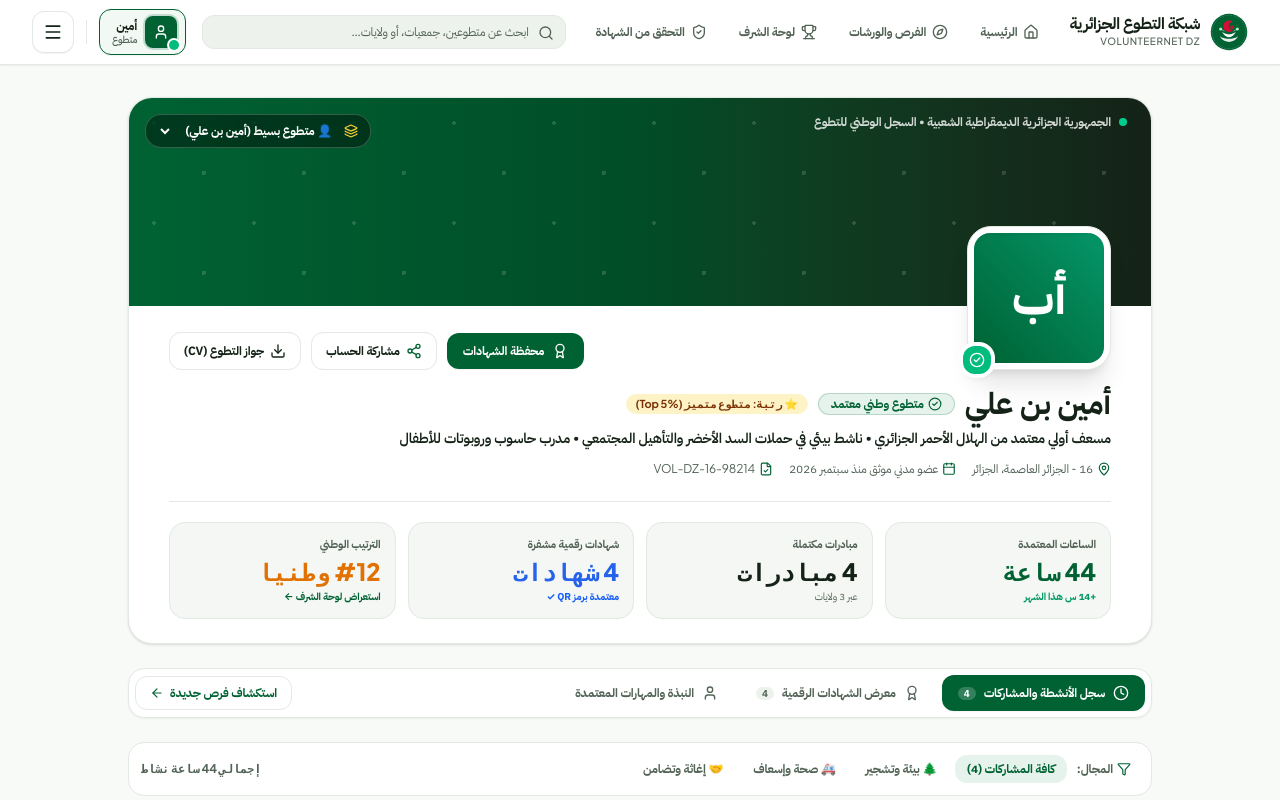
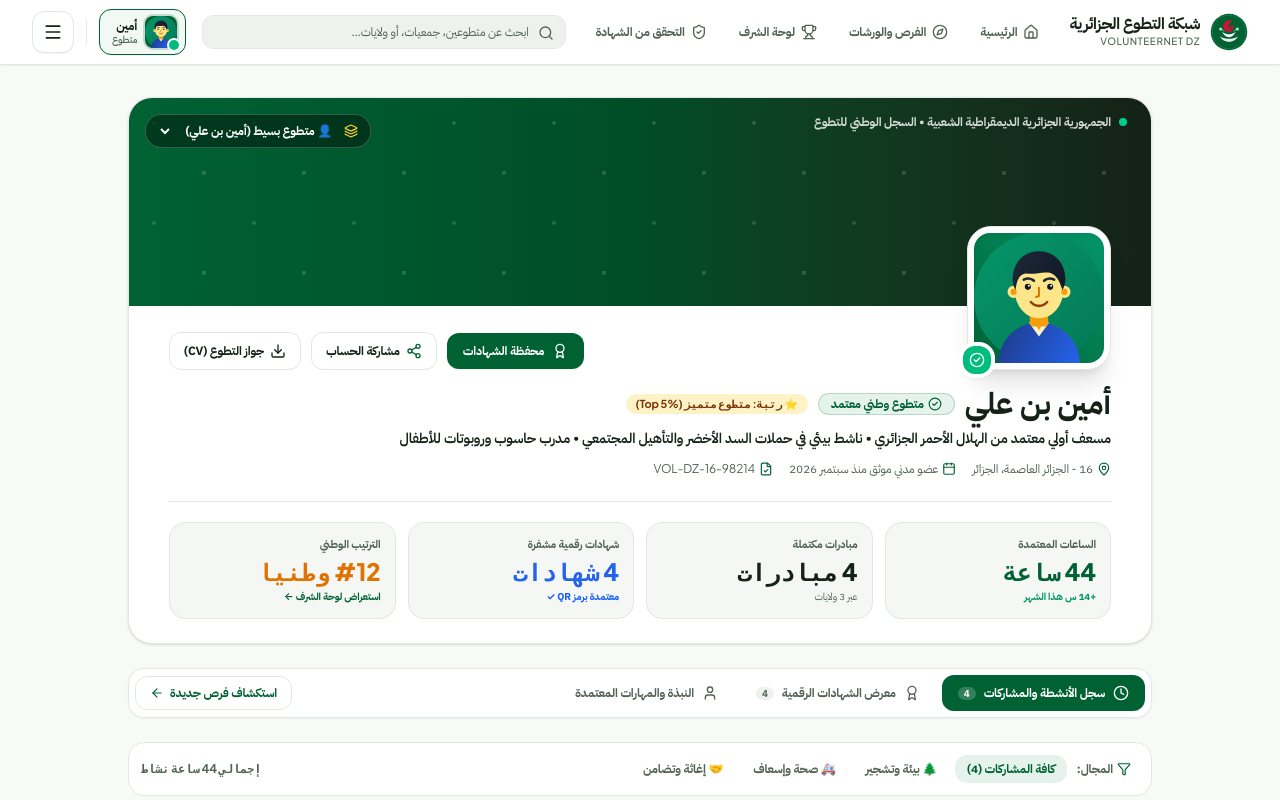
Before and after one commit to zaki-mj/VolunteerNet, a React (Vite) app: page /profile in a window 1280 px wide. Shown: the top 800 px of the page. Built offline with nearby package versions, Linux system fonts and the light colour scheme; a web font is replaced by a local one.

Commit message:
feat: replace initials with generic male and female illustrated vector avatars

```diff
--- /dev/null
+++ b/src/components/common/UserAvatar.tsx
@@ -0,0 +1,189 @@
+import React from 'react';
+
+// Gender detector from Algerian Arabic names
+export const isFemaleName = (name?: string): boolean => {
+  if (!name) return false;
+  const femaleKeywords = [
+    'مريم', 'فاطمة', 'ليلى', 'سارة', 'خديجة', 'أنيسة', 'نسرين',
+    'إيمان', 'رانية', 'سهام', 'أسماء', 'مروى', 'نادية', 'أميرة', 'شيماء',
+    'هاجر', 'سلمى', 'خولة', 'لمياء', 'حنان', 'أحلام', 'ريم', 'ياسمين',
+    'دنيا', 'بشرى', 'سميرة', 'منال', 'هدى', 'فتيحة', 'هبة', 'وفاء',
+    'نجوى', 'ملاك', 'صبرينة', 'بسمة', 'كوثر', 'سلوى', 'زينب', 'فايزة',
+    'إكرام', 'نوال', 'سعاد', 'ابتسام', 'كنزة', 'وسيلة', 'زهية', 'نرجس',
+    'وردة', 'خالدة', 'إيناس', 'عفاف', 'حورية', 'صفية', 'عائشة', 'سهيلة',
+    'نجاة', 'دلال', 'صباح', 'فوزية', 'سليمة', 'جميلة', 'فضيلة', 'راوية',
+    'حسناء', 'غانية', 'حسينة', 'سعيدة', 'عتيقة'
+  ];
+  return femaleKeywords.some((fn) => name.includes(fn));
+};
+
+export const MaleAvatarSvg: React.FC<{ className?: string }> = ({ className = 'w-full h-full' }) => (
+  <svg
+    viewBox="0 0 128 128"
+    fill="none"
+    xmlns="http://www.w3.org/2000/svg"
+    className={className}
+    role="img"
+    aria-label="Male Avatar"
+  >
+    <defs>
+      <linearGradient id="male-bg-grad" x1="0" y1="0" x2="128" y2="128" gradientUnits="userSpaceOnUse">
+        <stop stopColor="#059669" />
+        <stop offset="1" stopColor="#047857" />
+      </linearGradient>
+      <linearGradient id="male-shirt-grad" x1="24" y1="90" x2="104" y2="128" gradientUnits="userSpaceOnUse">
+        <stop stopColor="#1e3a8a" />
+        <stop offset="1" stopColor="#2563eb" />
+      </linearGradient>
+      <linearGradient id="male-hair-grad" x1="36" y1="16" x2="92" y2="52" gradientUnits="userSpaceOnUse">
+        <stop stopColor="#1f2937" />
+        <stop offset="1" stopColor="#111827" />
+      </linearGradient>
+    </defs>
+
+    {/* Background Circle */}
+    <circle cx="64" cy="64" r="64" fill="url(#male-bg-grad)" />
+
+    {/* Shoulders & Shirt */}
+    <path
+      d="M24 128C24 105.909 41.9086 88 64 88C86.0914 88 104 105.909 104 128H24Z"
+      fill="url(#male-shirt-grad)"
+    />
+    <path d="M54 88L64 102L74 88H54Z" fill="#fef3c7" />
+    <path d="M64 96L60 88H68L64 96Z" fill="#f59e0b" />
+
+    {/* Neck */}
+    <rect x="55" y="74" width="18" height="18" rx="4" fill="#f59e0b" />
+
+    {/* Head & Face */}
+    <ellipse cx="64" cy="56" rx="24" ry="28" fill="#fde68a" />
+
+    {/* Ears */}
+    <circle cx="39" cy="58" r="6" fill="#fde68a" />
+    <circle cx="89" cy="58" r="6" fill="#fde68a" />
+    <circle cx="39" cy="58" r="3" fill="#f59e0b" />
+    <circle cx="89" cy="58" r="3" fill="#f59e0b" />
+
+    {/* Modern Haircut */}
+    <path
+      d="M38 46C38 30 48 18 64 18C80 18 90 30 90 46C90 49 89 53 87 56C84 46 80 40 73 39C67 38 60 41 53 40C46 39 42 45 41 56C39 53 38 49 38 46Z"
+      fill="url(#male-hair-grad)"
+    />
+
+    {/* Eyebrows */}
+    <path d="M49 46C53 44 57 45 59 47" stroke="#1f2937" strokeWidth="2.5" strokeLinecap="round" />
+    <path d="M79 46C75 44 71 45 69 47" stroke="#1f2937" strokeWidth="2.5" strokeLinecap="round" />
+
+    {/* Eyes */}
+    <circle cx="53" cy="53" r="3" fill="#111827" />
+    <circle cx="75" cy="53" r="3" fill="#111827" />
+    <circle cx="54" cy="52" r="1" fill="#ffffff" />
+    <circle cx="76" cy="52" r="1" fill="#ffffff" />
+
+    {/* Nose */}
+    <path d="M64 54V62L61 63" stroke="#d97706" strokeWidth="2" strokeLinecap="round" strokeLinejoin="round" />
+
+    {/* Friendly Smile */}
+    <path d="M56 68C60 73 68 73 72 68" stroke="#92400e" strokeWidth="2.5" strokeLinecap="round" />
+  </svg>
+);
+
+export const FemaleAvatarSvg: React.FC<{ className?: string }> = ({ className = 'w-full h-full' }) => (
+  <svg
+    viewBox="0 0 128 128"
+    fill="none"
+    xmlns="http://www.w3.org/2000/svg"
+    className={className}
+    role="img"
+    aria-label="Female Avatar"
+  >
+    <defs>
+      <linearGradient id="female-bg-grad" x1="0" y1="0" x2="128" y2="128" gradientUnits="userSpaceOnUse">
+        <stop stopColor="#0d9488" />
+        <stop offset="1" stopColor="#0f766e" />
+      </linearGradient>
+      <linearGradient id="female-shirt-grad" x1="24" y1="90" x2="104" y2="128" gradientUnits="userSpaceOnUse">
+        <stop stopColor="#7c3aed" />
+        <stop offset="1" stopColor="#a855f7" />
+      </linearGradient>
+      <linearGradient id="female-hair-grad" x1="32" y1="18" x2="96" y2="92" gradientUnits="userSpaceOnUse">
+        <stop stopColor="#312e81" />
+        <stop offset="0.5" stopColor="#1e1b4b" />
+        <stop offset="1" stopColor="#3730a3" />
+      </linearGradient>
+    </defs>
+
+    {/* Background Circle */}
+    <circle cx="64" cy="64" r="64" fill="url(#female-bg-grad)" />
+
+    {/* Hair / Hijab Flow Silhouette */}
+    <path
+      d="M32 64C32 38 46 22 64 22C82 22 96 38 96 64C96 82 92 102 88 116H40C36 102 32 82 32 64Z"
+      fill="url(#female-hair-grad)"
+    />
+
+    {/* Shoulders & Collar */}
+    <path
+      d="M24 128C24 105.909 41.9086 88 64 88C86.0914 88 104 105.909 104 128H24Z"
+      fill="url(#female-shirt-grad)"
+    />
+
+    {/* Neck */}
+    <rect x="55" y="74" width="18" height="18" rx="4" fill="#f59e0b" />
+
+    {/* Face */}
+    <ellipse cx="64" cy="58" rx="21" ry="25" fill="#fde68a" />
+
+    {/* Front Hair Arch */}
+    <path
+      d="M44 52C46 36 54 32 64 32C74 32 82 36 84 52C79 46 72 43 64 43C56 43 49 46 44 52Z"
+      fill="#1e1b4b"
+    />
+
+    {/* Earrings */}
+    <circle cx="43" cy="62" r="3" fill="#fbbf24" />
+    <circle cx="85" cy="62" r="3" fill="#fbbf24" />
+
+    {/* Eyebrows */}
+    <path d="M50 49C54 47 58 48 59 50" stroke="#312e81" strokeWidth="2.2" strokeLinecap="round" />
+    <path d="M78 49C74 47 70 48 69 50" stroke="#312e81" strokeWidth="2.2" strokeLinecap="round" />
+
+    {/* Eyes with Eyelashes */}
+    <circle cx="54" cy="55" r="3" fill="#1e1b4b" />
+    <circle cx="74" cy="55" r="3" fill="#1e1b4b" />
+    <circle cx="55" cy="54" r="1" fill="#ffffff" />
+    <circle cx="75" cy="54" r="1" fill="#ffffff" />
+    <path d="M51 53L49 51" stroke="#312e81" strokeWidth="1.5" strokeLinecap="round" />
+    <path d="M77 53L79 51" stroke="#312e81" strokeWidth="1.5" strokeLinecap="round" />
+
+    {/* Nose */}
+    <path d="M64 56V62L62 63" stroke="#d97706" strokeWidth="1.8" strokeLinecap="round" strokeLinejoin="round" />
+
+    {/* Cheerful Smile */}
+    <path d="M56 69C60 74 68 74 72 69" stroke="#be185d" strokeWidth="2.5" strokeLinecap="round" />
+  </svg>
+);
+
+interface UserAvatarProps {
+  name?: string;
+  gender?: 'male' | 'female';
+  className?: string;
+}
+
+export const UserAvatar: React.FC<UserAvatarProps> = ({
+  name,
+  gender,
+  className = 'w-full h-full',
+}) => {
+  const isFemale = gender ? gender === 'female' : isFemaleName(name);
+
+  return (
+    <div className={`relative inline-flex items-center justify-center overflow-hidden shrink-0 ${className}`}>
+      {isFemale ? (
+        <FemaleAvatarSvg className="w-full h-full" />
+      ) : (
+        <MaleAvatarSvg className="w-full h-full" />
+      )}
+    </div>
+  );
+};
--- a/src/components/layout/AppLayout.tsx
+++ b/src/components/layout/AppLayout.tsx
@@ -1,3 +1,4 @@
+import { UserAvatar } from '../common/UserAvatar';
 import React, { useState, useRef, useEffect } from 'react';
 import { NavLink, Outlet, useNavigate } from 'react-router-dom';
 import { useTranslation } from 'react-i18next';
@@ -151,7 +152,7 @@ export const AppLayout: React.FC = () => {
                   ) : role === 'ngo' ? (
                     <Building2 className="w-4 h-4" />
                   ) : (
-                    <User className="w-4 h-4" />
+                    <UserAvatar name={user.name} gender="male" className="w-full h-full" />
                   )}
                 </div>
 
@@ -254,7 +255,7 @@ export const AppLayout: React.FC = () => {
                     ) : role === 'ngo' ? (
                       <Building2 className="w-6 h-6" />
                     ) : (
-                      <User className="w-6 h-6" />
+                      <UserAvatar name={user.name} gender="male" className="w-full h-full rounded-2xl" />
                     )}
                   </div>
 
--- a/src/pages/LeaderboardScreen.tsx
+++ b/src/pages/LeaderboardScreen.tsx
@@ -1,3 +1,4 @@
+import { UserAvatar } from '../components/common/UserAvatar';
 import React, { useState, useMemo } from 'react';
 import { useTranslation } from 'react-i18next';
 import {
@@ -219,8 +220,8 @@ export const LeaderboardScreen: React.FC = () => {
                       className={`relative rounded-3xl border-2 p-5 text-center flex flex-col items-center justify-between gap-3 transition-transform ${color}`}
                     >
                       <span className="text-3xl filter drop-shadow-sm">{badge}</span>
-                      <div className="w-16 h-16 rounded-2xl bg-[var(--color-primary)] text-white flex items-center justify-center font-black text-xl shadow-sm">
-                        {entry.avatarInitials}
+                      <div className="w-16 h-16 rounded-2xl overflow-hidden shadow-md border-2 border-white/40 ring-2 ring-[var(--color-primary)]/20">
+                        <UserAvatar name={entry.name} className="w-full h-full" />
                       </div>
 
                       <div className="space-y-1">
@@ -341,8 +342,8 @@ export const LeaderboardScreen: React.FC = () => {
                       </td>
                       <td className="py-3.5 px-4">
                         <div className="flex items-center gap-2.5">
-                          <div className="w-8 h-8 rounded-lg bg-[var(--color-primary-container)] text-[var(--color-primary)] flex items-center justify-center font-bold text-xs shrink-0">
-                            {vol.avatarInitials}
+                          <div className="w-8 h-8 rounded-xl overflow-hidden border border-[var(--color-border)] shadow-2xs shrink-0">
+                            <UserAvatar name={vol.name} className="w-full h-full" />
                           </div>
                           <div>
                             <span className="font-bold text-[var(--color-text)] block">{vol.name}</span>
--- a/src/pages/ProfileScreen.tsx
+++ b/src/pages/ProfileScreen.tsx
@@ -1,3 +1,4 @@
+import { UserAvatar } from '../components/common/UserAvatar';
 import React, { useState } from 'react';
 import { Link } from 'react-router-dom';
 import {
@@ -190,7 +191,7 @@ export const ProfileScreen: React.FC = () => {
                   ) : role === 'ngo' ? (
                     <Building2 className="w-16 h-16 text-emerald-200" />
                   ) : (
-                    <span>أب</span>
+                    <UserAvatar name={user.name} gender="male" className="w-full h-full" />
                   )}
                 </div>
               </div>
```
